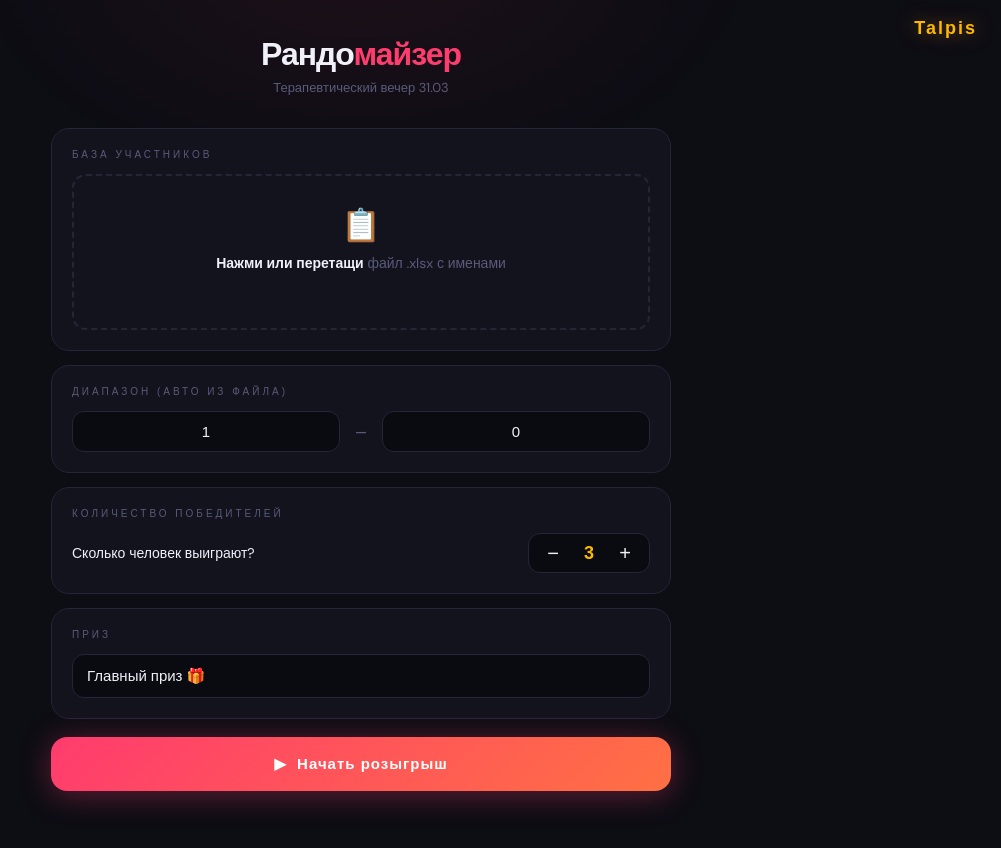
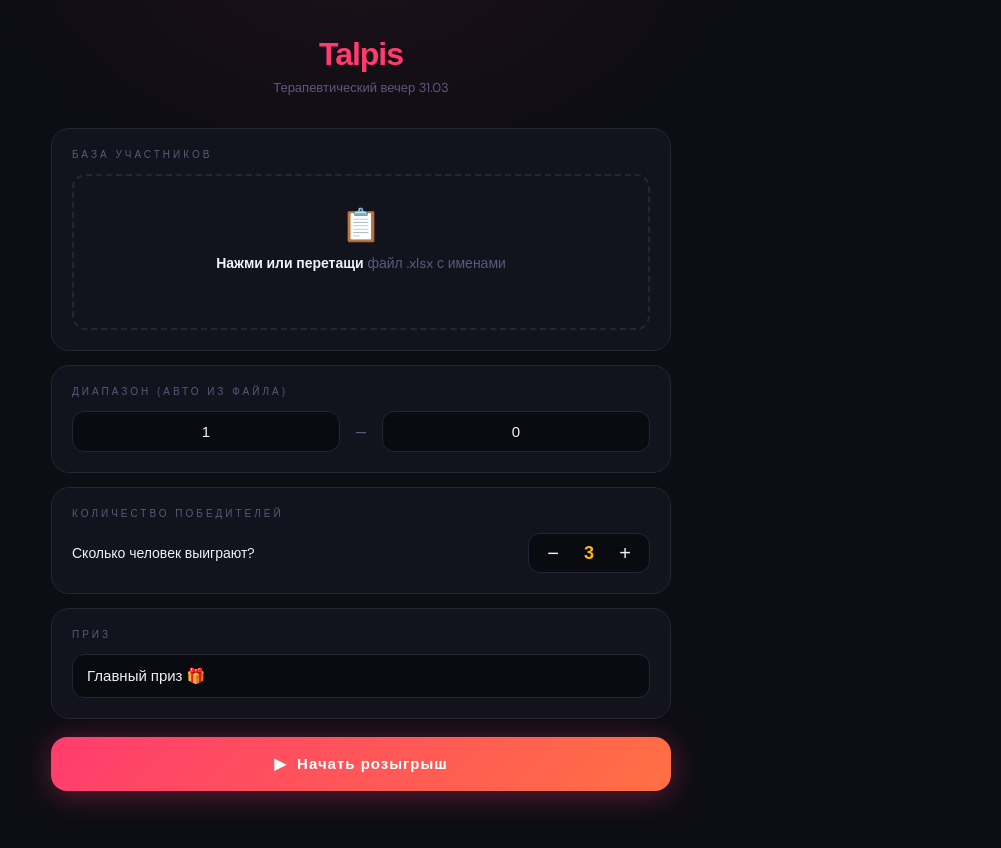
Before and after one commit to georggeorg172004-cloud/marafon_day1, a plain HTML site: page prizeindex.html in a window 1280 px wide. Shown: the whole page, without its empty margins (279-1280 px from the left). Drawn offline with Linux system fonts and the light colour scheme; a web font is replaced by a local one.

Commit message:
prizeindex.html

```diff
--- a/prizeindex.html
+++ b/prizeindex.html
@@ -3,7 +3,7 @@
 <head>
 <meta charset="UTF-8">
 <meta name="viewport" content="width=device-width, initial-scale=1.0">
-<title>Рандомайзер призов</title>
+<title>Talpis — Терапевтический вечер 31.03</title>
 <link href="https://fonts.googleapis.com/css2?family=Unbounded:wght@400;700;900&family=DM+Sans:wght@300;400;500&display=swap" rel="stylesheet">
 <script src="https://cdnjs.cloudflare.com/ajax/libs/xlsx/0.18.5/xlsx.full.min.js"></script>
 <style>
@@ -309,19 +309,6 @@
     pointer-events: none; z-index: 999;
   }
 
-  .brand {
-    position: fixed;
-    top: 18px; right: 24px;
-    font-family: 'Unbounded', sans-serif;
-    font-size: 18px;
-    font-weight: 900;
-    color: var(--gold);
-    letter-spacing: 2px;
-    text-shadow: 0 0 18px rgba(255,184,0,0.5);
-    z-index: 100;
-    pointer-events: none;
-  }
-
   .participants-preview {
     margin-top: 12px;
     max-height: 120px;
@@ -338,9 +325,8 @@
 </head>
 <body>
 <canvas id="confetti"></canvas>
-<div class="brand">Talpis</div>
 <div class="container">
-  <h1>Рандо<em>майзер</em></h1>
+  <h1><em>Talpis</em></h1>
   <p class="subtitle">Терапевтический вечер 31.03</p>
 
   <!-- SETUP -->
```
